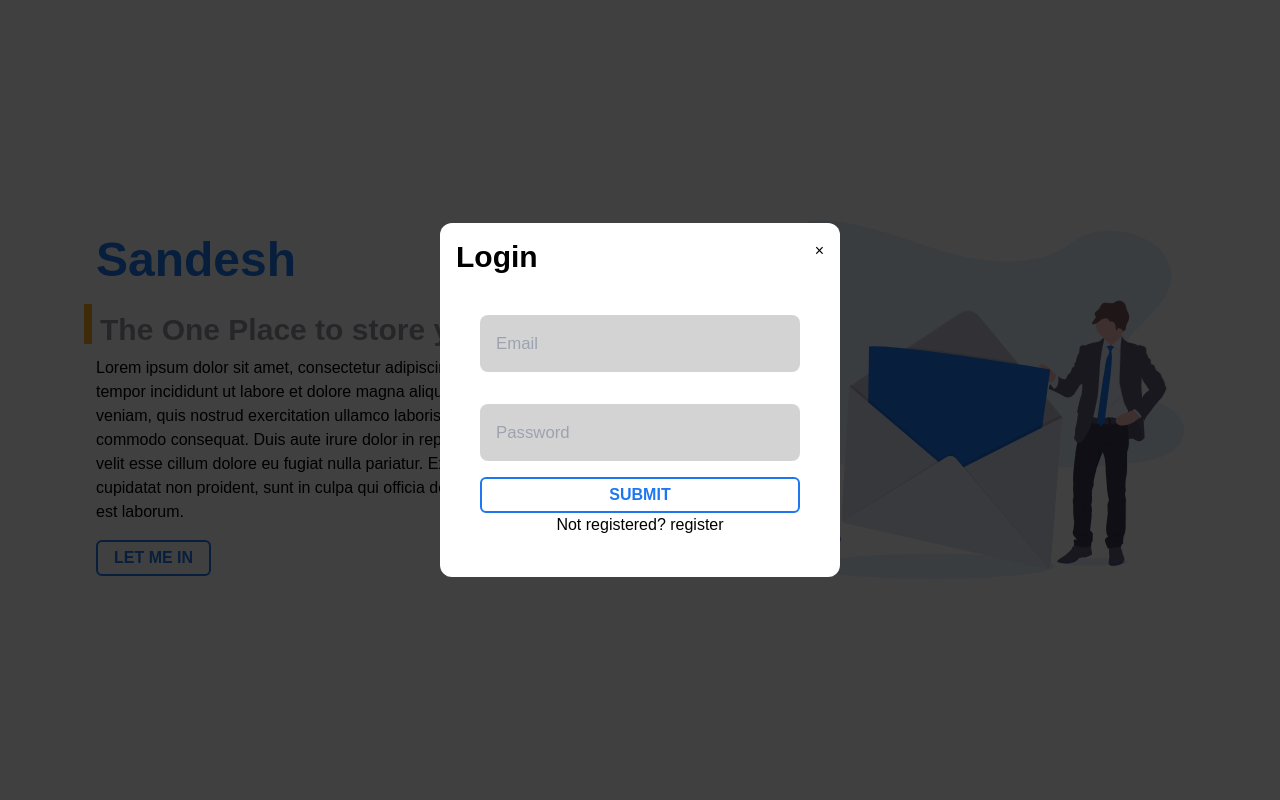
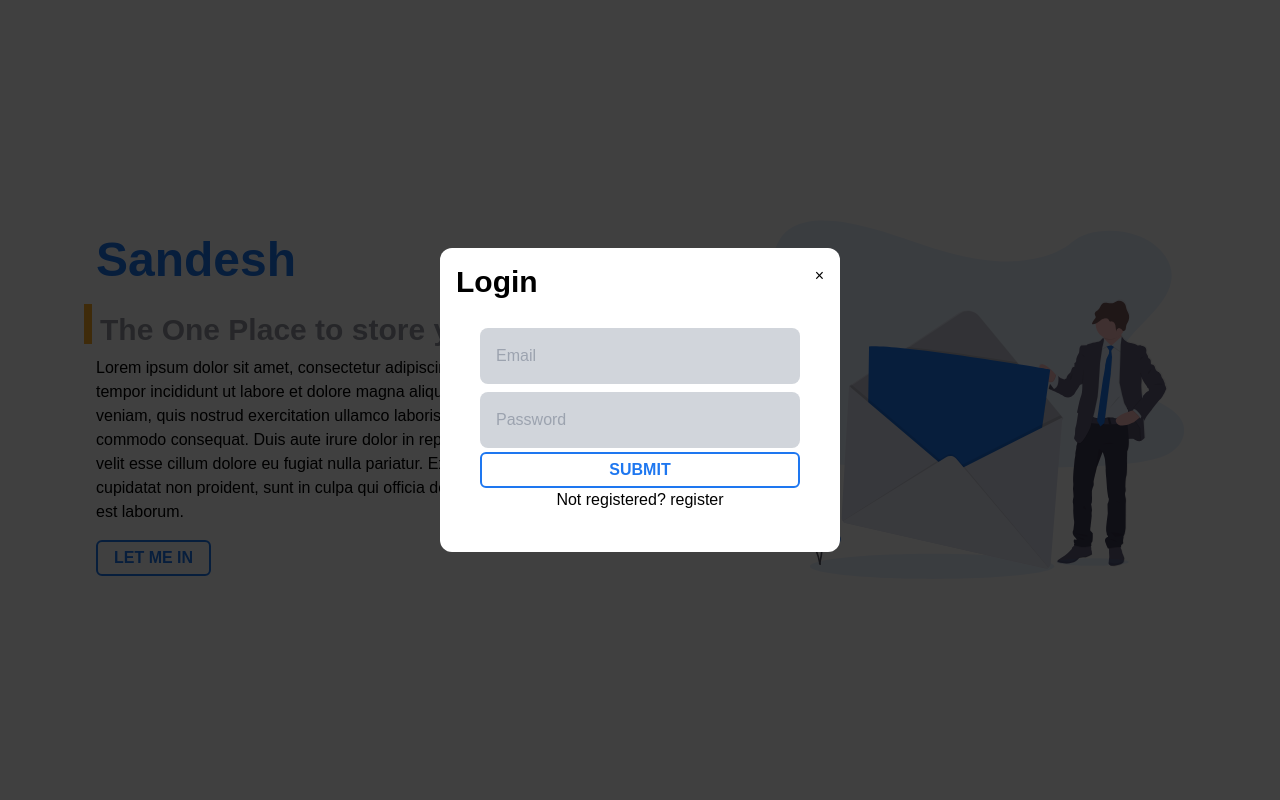
Before and after one commit to srm-kzilla/sandesh, a React (Create React App) app in the folder client/: page / in a window 1280 px wide. Both pictures are taken after a click on the button "LET ME IN". Shown: the top 800 px of the page. Built offline with nearby package versions, Linux system fonts and the light colour scheme.

Commit message:
🎨 improved structure and format

```diff
--- a/client/src/hooks/usePost.tsx
+++ /dev/null
@@ -1,30 +0,0 @@
-import { useEffect, useState } from 'react';
-import axios from 'axios';
-interface responseType {
-  success?: boolean;
-  message?: string;
-  token?: string;
-}
-
-export const usePost = (url: string, data: {}) => {
-  const response: responseType = { success: false };
-  const [state, setState] = useState({ response, loading: false });
-  useEffect(() => {
-    async function f() {
-      setState({ ...state, loading: true });
-      if (url.length > 5) {
-        const result = await axios({
-          method: 'post',
-          url: url,
-          data: data,
-        });
-        console.log(result);
-
-        setState({ response: result.data, loading: false });
-      }
-    }
-    f();
-    setState({ ...state, loading: false });
-  }, [url, data]);
-  return state;
-};
--- a/client/src/pages/Home/Hero.tsx
+++ b/client/src/pages/Home/Hero.tsx
@@ -6,8 +6,7 @@ import * as Unicons from '@iconscout/react-unicons';
 import { AuthContext } from '../../store/authContext';
 
 const Home = () => {
-  const [registerModal, setRegisterModal] = useState(false);
-  const [loginModal, setLoginModal] = useState(false);
+  const [authModal, setAuthModal] = useState('hidden');
   const { isAuth, signOut } = useContext(AuthContext);
   return (
     // TODO CHANGE TO FLEX
@@ -40,18 +39,14 @@ const Home = () => {
             <button
               className="actionBtn"
               onClick={() => {
-                setLoginModal(true);
+                setAuthModal('login');
               }}
             >
               Let Me in
             </button>
           )}
-          {registerModal ? (
-            <Register showModal={registerModal} setShowModal={setRegisterModal} otherToggle={setLoginModal} />
-          ) : null}
-          {loginModal ? (
-            <Login showModal={loginModal} setShowModal={setLoginModal} otherToggle={setRegisterModal} />
-          ) : null}
+          {authModal === 'register' ? <Register showModal={authModal} setShowModal={setAuthModal} /> : null}
+          {authModal === 'login' ? <Login showModal={authModal} setShowModal={setAuthModal} /> : null}
         </article>
         <HeroArt className=" w-72 h-auto md:min-w-xs my-8 md:w-2/5 md:ml-8" />
       </section>
--- a/client/src/pages/Home/Modal/Login.tsx
+++ b/client/src/pages/Home/Modal/Login.tsx
@@ -1,14 +1,17 @@
 import { Formik, Field, Form, FormikTouched, FormikErrors } from 'formik';
 import React, { useContext, useEffect, useState } from 'react';
-import { usePost } from '../../../hooks/usePost';
-import './Modal.css';
 import * as yup from 'yup';
 import { AuthContext } from '../../../store/authContext';
+import { postCode } from '../../../utils/api';
+import { useHistory } from 'react-router-dom';
 
 interface LoginProps {
-  setShowModal: React.Dispatch<React.SetStateAction<boolean>>;
-  showModal: boolean;
-  otherToggle: React.Dispatch<React.SetStateAction<boolean>>;
+  setShowModal: React.Dispatch<React.SetStateAction<string>>;
+  showModal: 'hidden' | 'login' | 'register';
+}
+interface ResponseType {
+  data?: { success: boolean; message: string };
+  token?: string;
 }
 
 const handleError = (
@@ -27,28 +30,30 @@ const handleError = (
   }
 };
 
-export const Login = ({ setShowModal, otherToggle }: LoginProps) => {
+export const Login = ({ setShowModal }: LoginProps) => {
   const { login } = useContext(AuthContext);
-  const [data, setData] = useState({});
-  const [url, setUrl] = useState('');
-  const { response, loading } = usePost(url, data);
+  const history = useHistory();
   const validationSchema = yup.object({
     email: yup.string().email().required(),
     password: yup.string().required().min(3),
   });
+  const [apiResponse, setApiResponse] = useState<ResponseType | undefined>();
+
   useEffect(() => {
-    if (response.success) {
-      login(response.token as string);
-      setShowModal(false);
+    if (apiResponse?.data?.success) {
+      login(apiResponse.token as string);
+      setShowModal('hidden');
+      history.push('/sends');
     }
-  }, [response, login, setShowModal]);
+  }, [apiResponse, login, setShowModal]);
+
   return (
     <div className="modal">
       <div className="bg-transparent fixed inset-0 flex justify-center z-50">
         <div className="z-50 relative dark:bg-darkGray my-auto bg-white min-h-80 rounded-xl p-4 mx-4 overflow-y-auto max-h-screen w-max">
           <div className="flex justify-between">
             <h3 className="text-3xl font-semibold">Login</h3>
-            <span className="cursor-pointer outline-none focus:outline-none" onClick={() => setShowModal(false)}>
+            <span className="cursor-pointer outline-none focus:outline-none" onClick={() => setShowModal('hidden')}>
               ×
             </span>
           </div>
@@ -57,13 +62,10 @@ export const Login = ({ setShowModal, otherToggle }: LoginProps) => {
             <Formik
               initialValues={{ email: '', password: '' }}
               validationSchema={validationSchema}
-              onSubmit={(data, { setSubmitting }) => {
+              onSubmit={async (data, { setSubmitting }) => {
                 setSubmitting(true);
-                setUrl('http://localhost:4000/api/user/login');
-                setData(data);
-                if (response.success) {
-                  setShowModal(false);
-                }
+                const result = await postCode('login', data);
+                setApiResponse(result);
                 setSubmitting(false);
               }}
             >
@@ -75,19 +77,18 @@ export const Login = ({ setShowModal, otherToggle }: LoginProps) => {
                     <Field placeholder="Password" type="password" name="password" />
                     {handleError('password', errors, touched)}
                     <button disabled={isSubmitting} type="submit" className="actionBtn">
-                      {loading ? 'Loading' : 'Submit'}
+                      Submit
                     </button>
                     <span
                       className="cursor-pointer m-auto"
                       onClick={() => {
-                        otherToggle(true);
-                        setShowModal(false);
+                        setShowModal('register');
                       }}
                     >
                       Not registered? register
                     </span>
-                    {!response.success ? (
-                      <span className="m-auto capitalize text-red-500">{response.message}</span>
+                    {!apiResponse?.data?.success ? (
+                      <span className="m-auto capitalize text-red-500">{apiResponse?.data?.message}</span>
                     ) : null}
                   </Form>
                 );
--- a/client/src/pages/Home/Modal/Modal.css
+++ /dev/null
@@ -1,22 +0,0 @@
-.modal input,
-.modal select {
-  margin: 1rem auto;
-  padding: 1rem;
-  font-size: 1.05rem;
-  width: 20rem;
-  border-radius: 0.5rem;
-  background-color: lightgrey;
-
-  outline: none;
-}
-.mode-dark input,
-.mode-dark select {
-  background: #1d1d1d;
-}
-
-@media (max-width: 1000px) {
-  .modal input,
-  .modal select {
-    width: 75vw;
-  }
-}
--- a/client/src/pages/Home/Modal/Register.tsx
+++ b/client/src/pages/Home/Modal/Register.tsx
@@ -1,13 +1,17 @@
 import { Formik, Field, Form, FormikTouched, FormikErrors } from 'formik';
-import React, { useEffect, useState } from 'react';
-import { usePost } from '../../../hooks/usePost';
-import './Modal.css';
+import React, { useContext, useEffect, useState } from 'react';
+import { useHistory } from 'react-router';
 import * as yup from 'yup';
+import { AuthContext } from '../../../store/authContext';
+import { postCode } from '../../../utils/api';
 
 interface RegisterProps {
-  setShowModal: React.Dispatch<React.SetStateAction<boolean>>;
-  showModal: boolean;
-  otherToggle: React.Dispatch<React.SetStateAction<boolean>>;
+  setShowModal: React.Dispatch<React.SetStateAction<string>>;
+  showModal: 'hidden' | 'login' | 'register';
+}
+interface ResponseType {
+  data?: { success: boolean; message: string };
+  token?: string;
 }
 
 const handleError = (
@@ -32,31 +36,35 @@ const handleError = (
   }
 };
 
-export const Register = ({ setShowModal, otherToggle }: RegisterProps) => {
-  const [data, setData] = useState({});
-
-  const [url, setUrl] = useState('');
-  const { response, loading } = usePost(url, data);
+export const Register = ({ setShowModal }: RegisterProps) => {
+  const { login } = useContext(AuthContext);
+  const history = useHistory();
   const validationSchema = yup.object({
     name: yup.string().required(),
     email: yup.string().email().required(),
     password: yup.string().required().min(3),
     designation: yup
       .string()
-      .oneOf(['Executive Board ', 'CTO', 'CFO', 'Editor-in-cheif', 'Lead', 'Associate Lead', 'Member'])
+      .oneOf(['Executive Board', 'CTO', 'CFO', 'Editor-in-cheif', 'Lead', 'Associate Lead', 'Member'])
       .required(),
     domain: yup.string().oneOf(['Technical', 'Sponsorship', 'Editorial', 'Events', 'Core']).required(),
   });
+  const [apiResponse, setApiResponse] = useState<ResponseType | undefined>();
+
   useEffect(() => {
-    if (response.success) setShowModal(false);
-  }, [response, setShowModal]);
+    if (apiResponse?.data?.success) {
+      login(apiResponse.token as string);
+      setShowModal('hidden');
+      history.push('/sends');
+    }
+  }, [apiResponse, login, setShowModal]);
   return (
     <div className="modal">
       <div className="bg-transparent fixed inset-0 flex justify-center z-50">
         <div className="z-50 relative dark:bg-darkGray my-auto bg-white min-h-80 rounded-xl p-4 mx-4 overflow-y-auto max-h-screen w-max">
           <div className="flex justify-between">
             <h3 className="text-3xl font-semibold">Register</h3>
-            <span className="cursor-pointer outline-none focus:outline-none" onClick={() => setShowModal(false)}>
+            <span className="cursor-pointer outline-none focus:outline-none" onClick={() => setShowModal('hidden')}>
               ×
             </span>
           </div>
@@ -64,11 +72,12 @@ export const Register = ({ setShowModal, otherToggle }: RegisterProps) => {
             <Formik
               initialValues={{ name: '', email: '', password: '', domain: '', designation: '' }}
               validationSchema={validationSchema}
-              onSubmit={(data, { setSubmitting }) => {
-                setSubmitting(true);
-                setUrl('http://localhost:4000/api/user/register');
-                setData(data);
-
+              onSubmit={async (data, { setSubmitting }) => {
+                const result: ResponseType = await postCode('register', data);
+                if (result.data?.success) {
+                  const loginResult = await postCode('login', data);
+                  setApiResponse(loginResult);
+                }
                 setSubmitting(false);
               }}
             >
@@ -91,9 +100,8 @@ export const Register = ({ setShowModal, otherToggle }: RegisterProps) => {
                     </select>
                     {handleError('domain', errors, touched)}
                     <select name="designation" onChange={handleChange}>
-                      <option value=" ">--SELECT--</option>
+                      <option value=" "> --SELECT--</option>
                       <option value="Executive Board">Executive Board</option>
-                      <option value="asf">asf</option>
                       <option value="CTO">CTO</option>
                       <option value="CFO">CFO</option>
                       <option value="Editor-in-chief">Editor-in-chief</option>
@@ -103,19 +111,18 @@ export const Register = ({ setShowModal, otherToggle }: RegisterProps) => {
                     </select>
                     {handleError('designation', errors, touched)}
                     <button disabled={isSubmitting} type="submit" className="actionBtn">
-                      {loading ? 'Loading' : 'Submit'}
+                      Submit
                     </button>
                     <span
                       className="cursor-pointer m-auto"
                       onClick={() => {
-                        otherToggle(true);
-                        setShowModal(false);
+                        setShowModal('login');
                       }}
                     >
                       Already registred? Login
                     </span>
-                    {!response.success ? (
-                      <span className="m-auto capitalize text-red-500">{response.message}</span>
+                    {!apiResponse?.data?.success ? (
+                      <span className="m-auto capitalize text-red-500">{apiResponse?.data?.message}</span>
                     ) : (
                       ''
                     )}
--- a/client/src/styles/tailwind.css
+++ b/client/src/styles/tailwind.css
@@ -14,9 +14,9 @@
 
 /* Your own custom utilities */
 @layer base {
-  @import url("https://fonts.googleapis.com/css2?family=Nunito+Sans:wght@200;300;400;600;700;800;900&display=swap");
+  @import url('https://fonts.googleapis.com/css2?family=Nunito+Sans:wght@200;300;400;600;700;800;900&display=swap');
   * {
-    font-family: "Nunito Sans", sans-serif;
+    font-family: 'Nunito Sans', sans-serif;
   }
 }
 
@@ -40,4 +40,14 @@
     @apply focus:outline-none;
     @apply transition-colors hover:bg-primary hover:text-white;
   }
+  .modal input,
+  .modal select {
+    @apply mx-auto my-1;
+    @apply p-4;
+    @apply text-base;
+    @apply w-80;
+    @apply rounded-lg;
+    @apply bg-gray-300;
+    @apply outline-none;
+  }
 }
--- /dev/null
+++ b/client/src/utils/api.tsx
@@ -0,0 +1,16 @@
+import axios, { AxiosInstance } from 'axios';
+export const instance: AxiosInstance = axios.create({
+  baseURL: `${
+    process.env.NODE_ENV === 'development' ? 'http://localhost:4000' : process.env.NEXT_PUBLIC_BASE_URL
+  }/api/user`,
+});
+
+export const postCode = async (to: string, data: {}): Promise<{}> => {
+  try {
+    const res = await instance.post(`/${to}`, data);
+    return res;
+  } catch (err) {
+    console.error(err);
+    return false;
+  }
+};
```
Also changed, not shown: client/src/App.tsx (+6 -3 lines).
